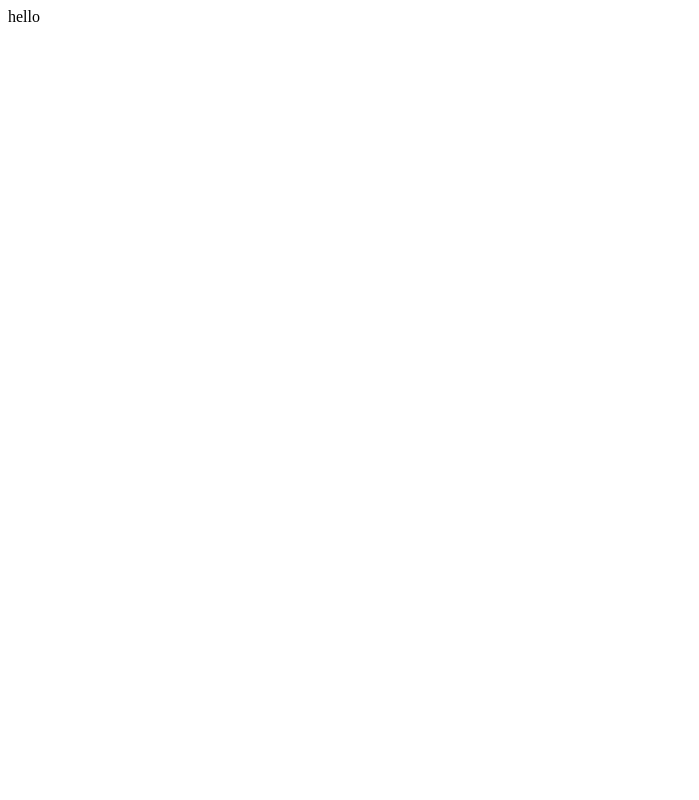
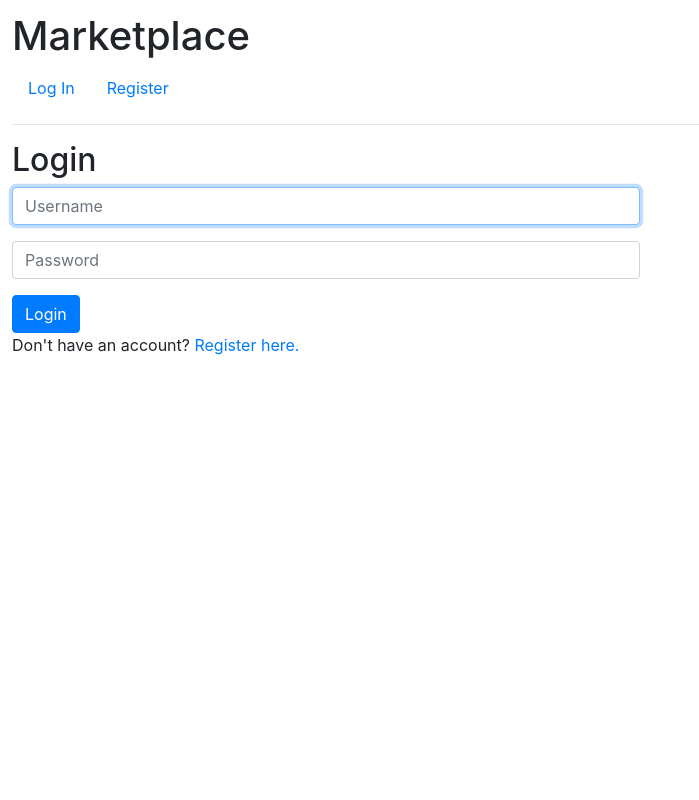
Before and after one commit to CSE321/CSE321-E-commerce, a Django app: page /Marketplace/ in a window 1280 px wide. Before the commit the part shown is almost empty. Shown: the whole page, without its empty margins (0-699 px from the left). Run offline with Django 3.2, Linux system fonts and the light colour scheme; some libraries are stand-ins or nearby versions.

Commit message:
added login and register viwes and urls

```diff
--- a/Ecommerce/Marketplace/urls.py
+++ b/Ecommerce/Marketplace/urls.py
@@ -2,5 +2,7 @@ from django.urls import path
 from .import views
 
 urlpatterns =[
-    path('' ,views.index ,name="index")
+    path('' ,views.index ,name="index"),
+    path('login' ,views.login ,name="login"),
+    path('register' ,views.register ,name="register")
 ]
--- a/Ecommerce/Marketplace/views.py
+++ b/Ecommerce/Marketplace/views.py
@@ -2,4 +2,10 @@ from django.shortcuts import render
 from django.http import HttpResponse
 # Create your views here.
 def index (request):
-    return HttpResponse("hello")
+    return render(request ,'Marketplace/login.html' )
+
+def login (request):
+    return    render(request ,'Marketplace/login.html')
+
+def register (request):
+    return render(request ,'Marketplace/register.html')
```
Also changed, not shown: Ecommerce/Marketplace/templates/Marketplace/layout.html (+1 -20 lines).
